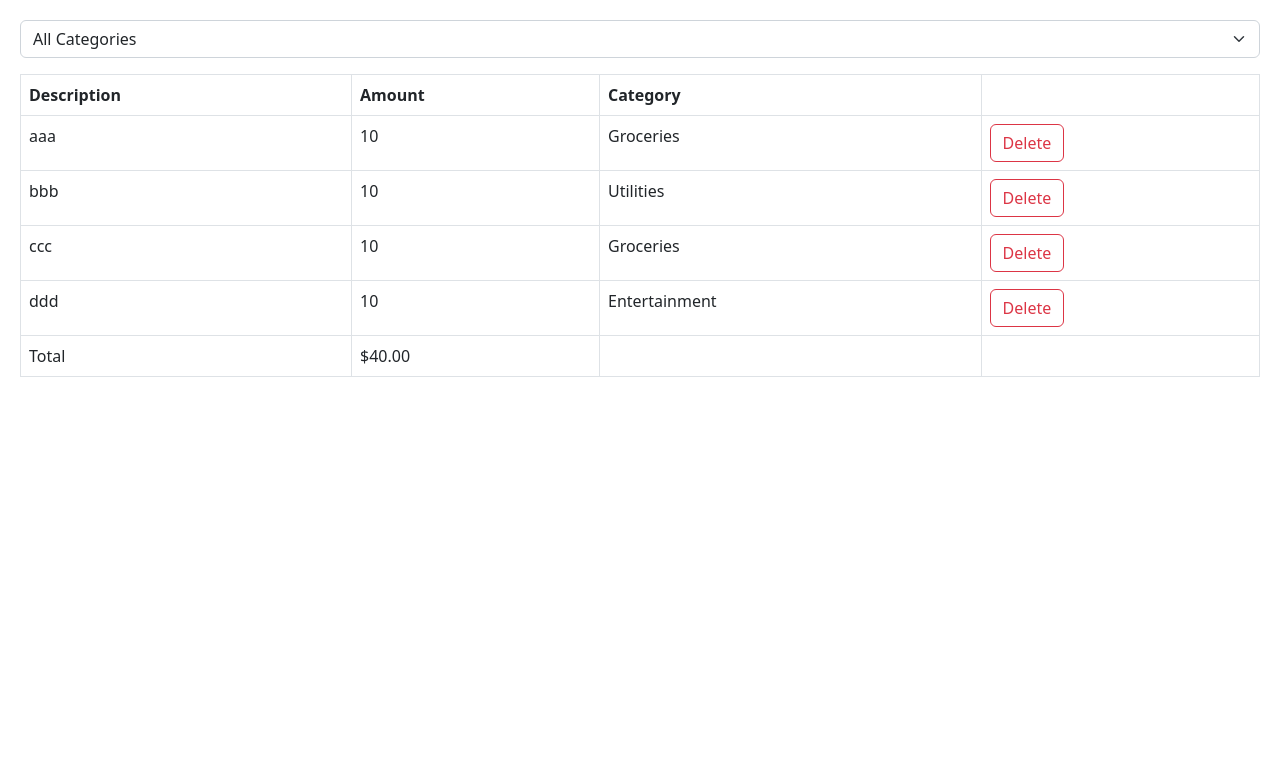
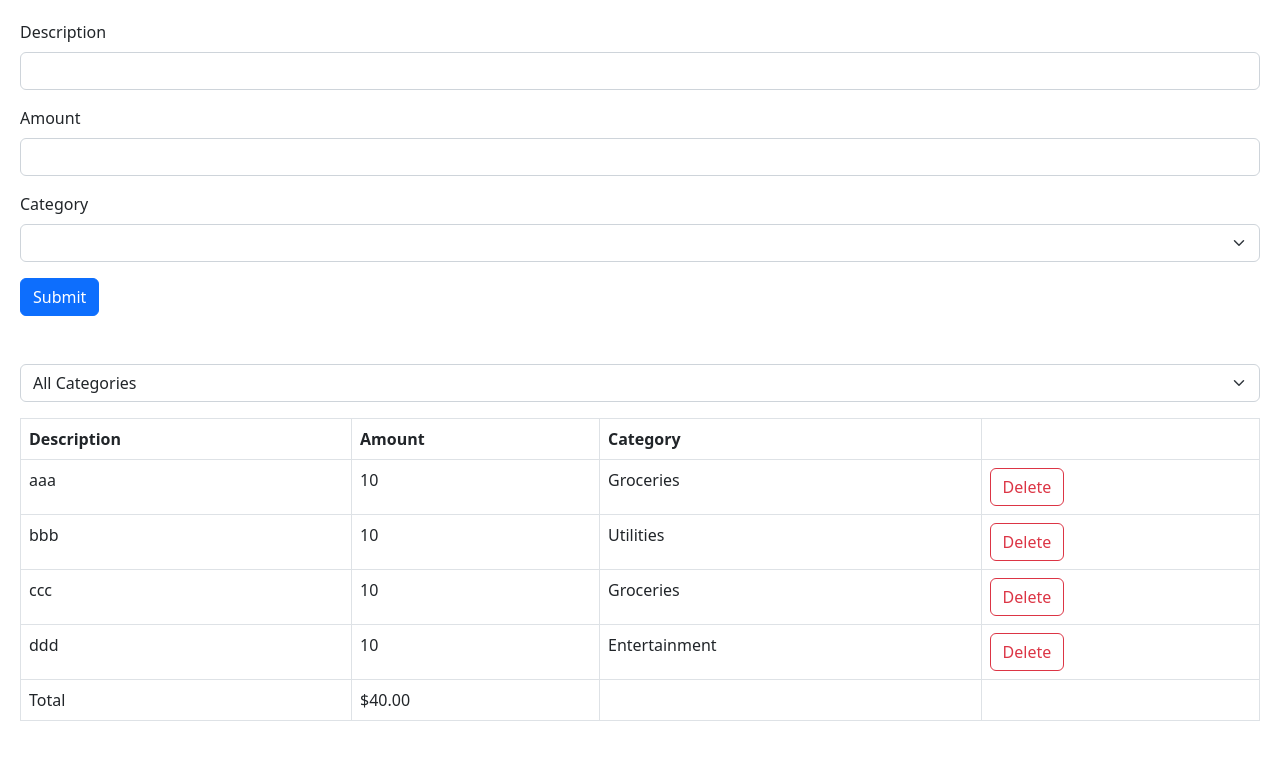
Before and after one commit to prabhu-raja/react-app, a React (Vite) app: page / in a window 1280 px wide. Shown: the top 760 px of the page. Built offline with nearby package versions, Linux system fonts and the light colour scheme.

Commit message:
38 - 💰 - Expense Form

```diff
--- a/src/App.tsx
+++ b/src/App.tsx
@@ -12,6 +12,9 @@
 import Form from './Form';
 import ExpenseList from './expense-tracker/components/ExpenseList';
 import ExpenseFilter from './expense-tracker/components/ExpenseFilter';
+import ExpenseForm from './expense-tracker/components/Expenseform';
+
+export const categories = ['Groceries', 'Utilities', 'Entertainment'];
 
 function App() {
   const [selectedCategory, setSelectedCategory] = useState('');
@@ -27,9 +30,14 @@
 
   return (
     <>
+      <div className="mb-5">
+        <ExpenseForm></ExpenseForm>
+      </div>
+
       <div className="mb-3">
         <ExpenseFilter onSelectCategory={setSelectedCategory}></ExpenseFilter>
       </div>
+
       <ExpenseList
         expenses={visibleExpenses}
         onDelete={(id) => setExpenses(expenses.filter((exp) => exp.id !== id))}
--- a/src/expense-tracker/components/ExpenseFilter.tsx
+++ b/src/expense-tracker/components/ExpenseFilter.tsx
@@ -1,3 +1,5 @@
+import { categories } from '../../App';
+
 interface Props {
   onSelectCategory: (category: string) => void;
 }
@@ -9,9 +11,11 @@
         onChange={(evt) => onSelectCategory(evt.target.value)}
         className="form-select">
         <option value="">All Categories</option>
-        <option value="Groceries">Groceries</option>
-        <option value="Utilities">Utilities</option>
-        <option value="Entertainment">Entertainment</option>
+        {categories.map((category) => (
+          <option key={category} value={category}>
+            {category}
+          </option>
+        ))}
       </select>
     </>
   );
--- /dev/null
+++ b/src/expense-tracker/components/ExpenseForm.tsx
@@ -0,0 +1,42 @@
+import { categories } from '../../App';
+
+const ExpenseForm = () => {
+  return (
+    <>
+      {/* Description */}
+      <div className="mb-3">
+        <label htmlFor="description" className="form-label">
+          Description
+        </label>
+        <input type="text" id="description" className="form-control" />
+      </div>
+
+      {/* Amount */}
+      <div className="mb-3">
+        <label htmlFor="amount" className="form-label">
+          Amount
+        </label>
+        <input type="number" id="amount" className="form-control" />
+      </div>
+
+      {/* Category */}
+      <div className="mb-3">
+        <label htmlFor="category" className="form-label">
+          Category
+        </label>
+        <select id="category" className="form-select">
+          <option value=""></option>
+          {categories.map((category) => (
+            <option key={category} value={category}>
+              {category}
+            </option>
+          ))}
+        </select>
+      </div>
+
+      <button className="btn btn-primary">Submit</button>
+    </>
+  );
+};
+
+export default ExpenseForm;
```
